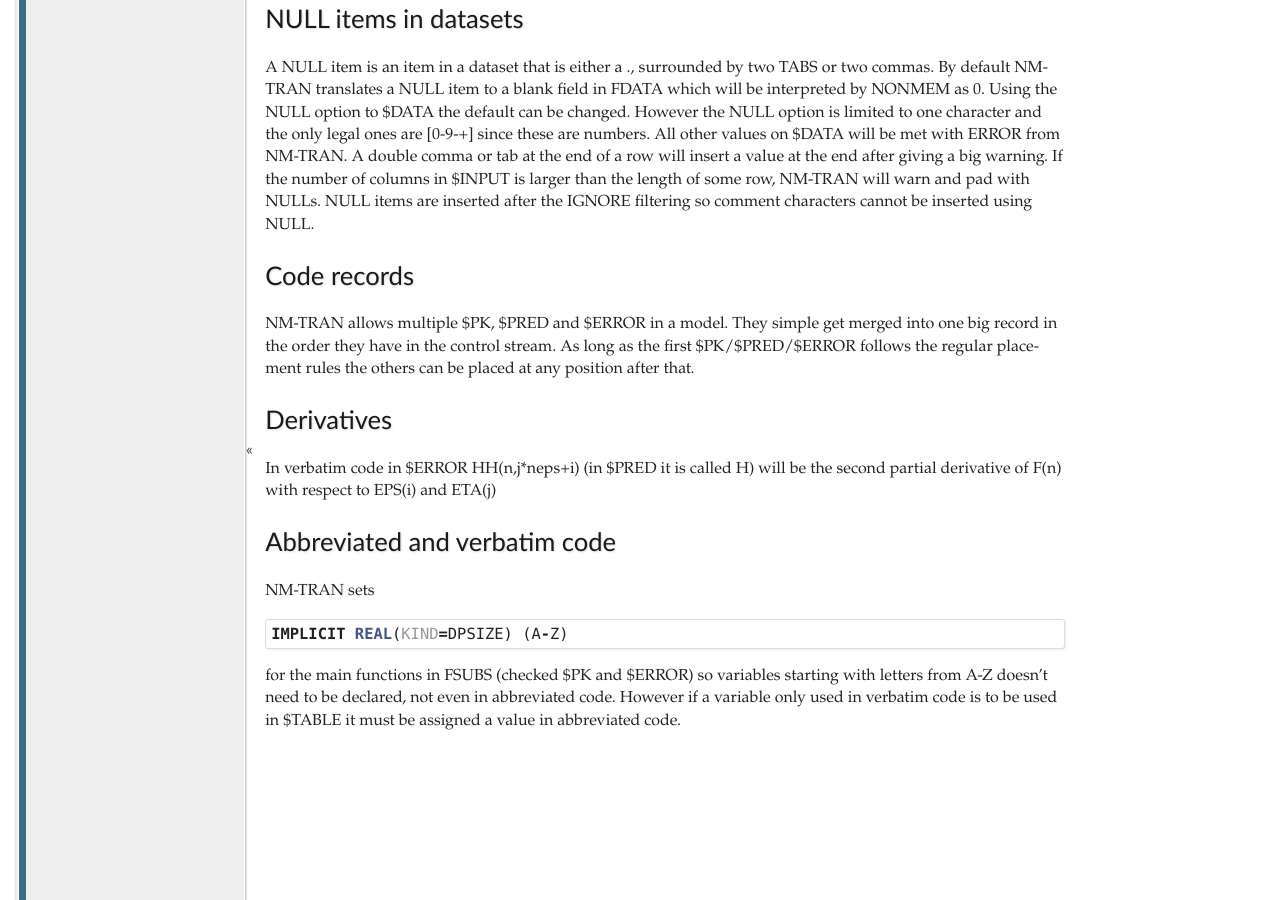
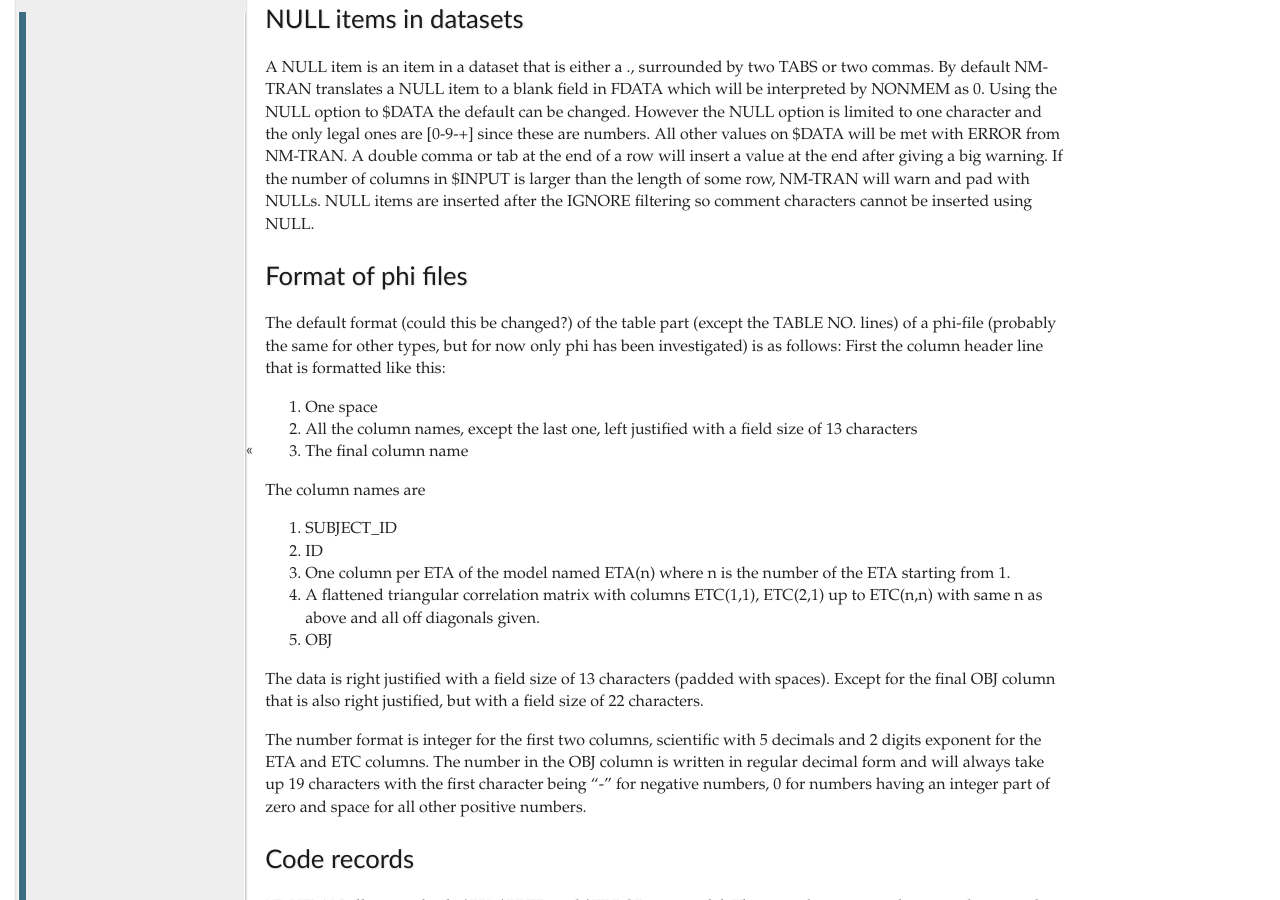
Before and after one commit to pharmpy/pharmpy, a Sphinx documentation site: the page built from docs/NONMEM.rst, in a window 1280 px wide and 900 px high, scrolled down 699 px. Built offline with Sphinx 7.4.7, drawn with Linux system fonts in a browser that asks for light colours; pages that are not in the unit, such as notebooks, are missing from menus.

Commit message:
Document the table format of a phi-file

```diff
--- a/docs/NONMEM.rst
+++ b/docs/NONMEM.rst
@@ -35,6 +35,30 @@ NULL items in datasets
 A NULL item is an item in a dataset that is either a ., surrounded by two TABS or two commas. By default NM-TRAN translates a NULL item to a blank field in FDATA which will be interpreted by NONMEM as 0. Using the NULL option to $DATA the default can be changed. However the NULL option is limited to one character and the only legal ones are [0-9-+] since these are numbers. All other values on $DATA will be met with ERROR from NM-TRAN. A double comma or tab at the end of a row will insert a value at the end after giving a big warning. If the number of columns in $INPUT is larger than the length of some row, NM-TRAN will warn and pad with NULLs. NULL items are inserted after the IGNORE filtering so comment characters cannot be inserted using NULL.
 
 
+Format of phi files
+-------------------
+
+The default format (could this be changed?) of the table part (except the TABLE NO. lines) of a phi-file (probably the same for other types, but for now only phi has been investigated) is as follows:
+First the column header line that is formatted like this:
+
+1. One space
+2. All the column names, except the last one, left justified with a field size of 13 characters
+3. The final column name
+
+The column names are
+
+1. SUBJECT_ID
+2. ID
+3. One column per ETA of the model named ETA(n) where n is the number of the ETA starting from 1.
+4. A flattened triangular correlation matrix with columns ETC(1,1), ETC(2,1) up to ETC(n,n) with same n as above and all off diagonals given.
+5. OBJ
+
+The data is right justified with a field size of 13 characters (padded with spaces). Except for the final OBJ column that is also right justified, but with a field size of 22 characters.
+
+The number format is integer for the first two columns, scientific with 5 decimals and 2 digits exponent for the ETA and ETC columns. The number in the OBJ column is written in regular decimal form and will always take up 19 characters with the first character being "-" for negative numbers, 0 for numbers having an integer part of zero and space for all other positive numbers.
+
+
+
 Code records
 ------------
 
```
